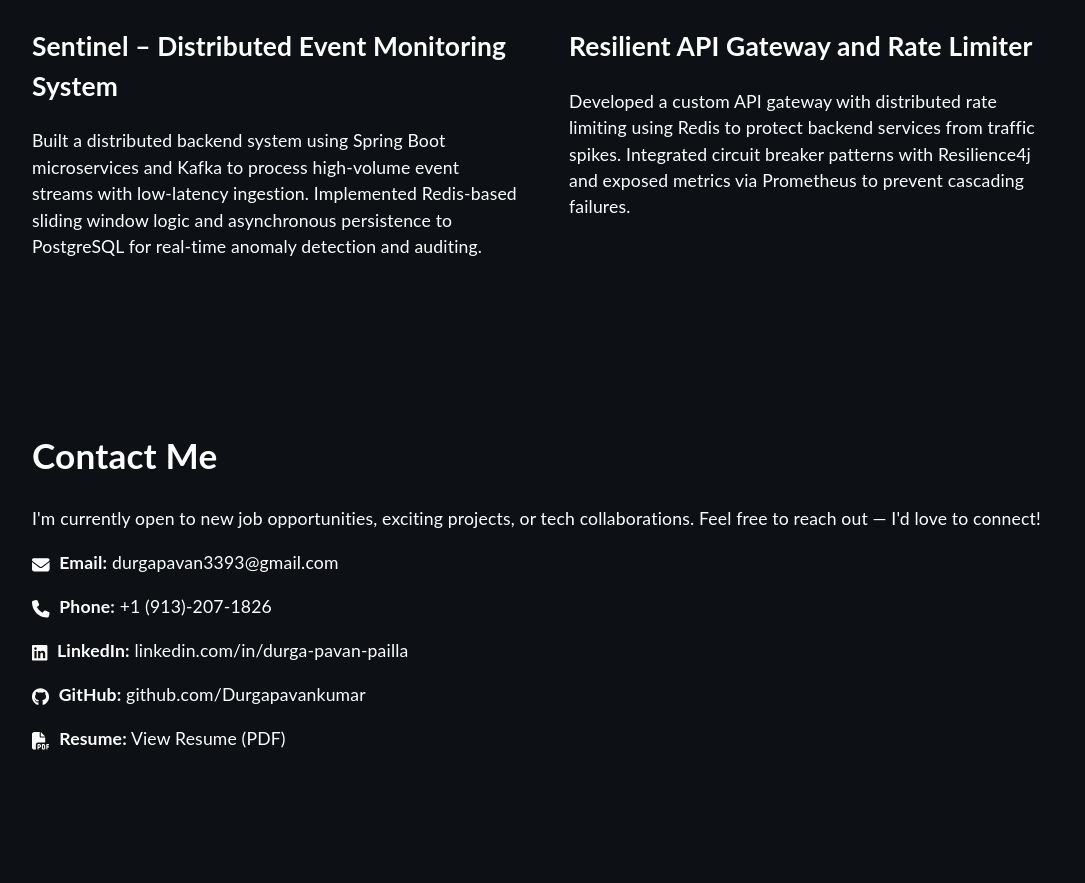
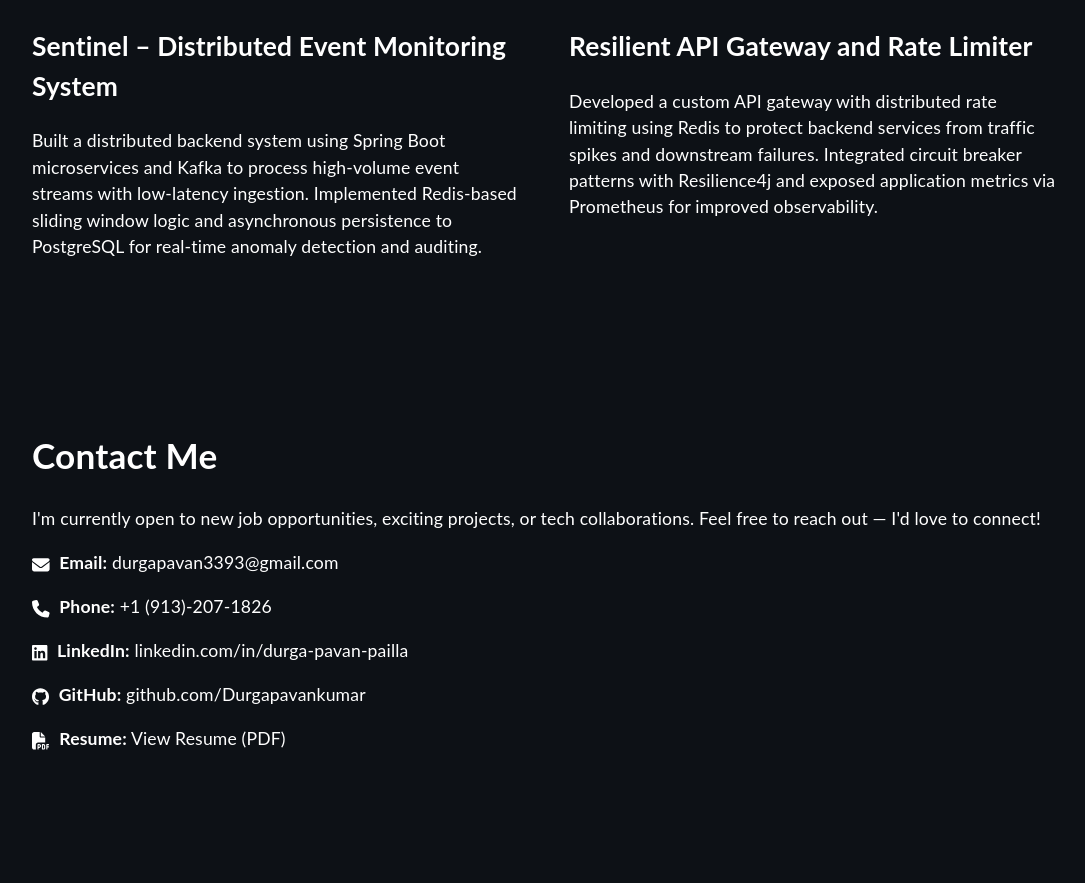
Before and after one commit to Durgapavankumar/portfolio, a React (Create React App) app: page / in a window 1280 px wide. Shown: the part 3920-4803 px from the top of the page, without its empty margins (96-1181 px from the left). Built offline with nearby package versions, Linux system fonts and the light colour scheme.

Commit message:
Update projects with GitHub links

```diff
--- a/src/components/Project.tsx
+++ b/src/components/Project.tsx
@@ -10,14 +10,14 @@ function Project() {
       <div className="projects-grid">
         <div className="project">
           <a
-            href="https://github.com/Durgapavankumar"
+            href="https://github.com/Durgapavankumar/Sentinel"
             target="_blank"
             rel="noreferrer"
           >
             <img src={sentinelImg} className="zoom" alt="Sentinel" width="100%" />
           </a>
           <a
-            href="https://github.com/Durgapavankumar"
+            href="https://github.com/Durgapavankumar/Sentinel"
             target="_blank"
             rel="noreferrer"
           >
@@ -33,7 +33,7 @@ function Project() {
 
         <div className="project">
           <a
-            href="https://github.com/Durgapavankumar"
+            href="https://github.com/Durgapavankumar/Resilient-API-Gateway"
             target="_blank"
             rel="noreferrer"
           >
@@ -45,7 +45,7 @@ function Project() {
             />
           </a>
           <a
-            href="https://github.com/Durgapavankumar"
+            href="https://github.com/Durgapavankumar/Resilient-API-Gateway"
             target="_blank"
             rel="noreferrer"
           >
@@ -53,9 +53,9 @@ function Project() {
           </a>
           <p>
             Developed a custom API gateway with distributed rate limiting using
-            Redis to protect backend services from traffic spikes. Integrated
-            circuit breaker patterns with Resilience4j and exposed metrics via
-            Prometheus to prevent cascading failures.
+            Redis to protect backend services from traffic spikes and downstream
+            failures. Integrated circuit breaker patterns with Resilience4j and
+            exposed application metrics via Prometheus for improved observability.
           </p>
         </div>
       </div>
```
